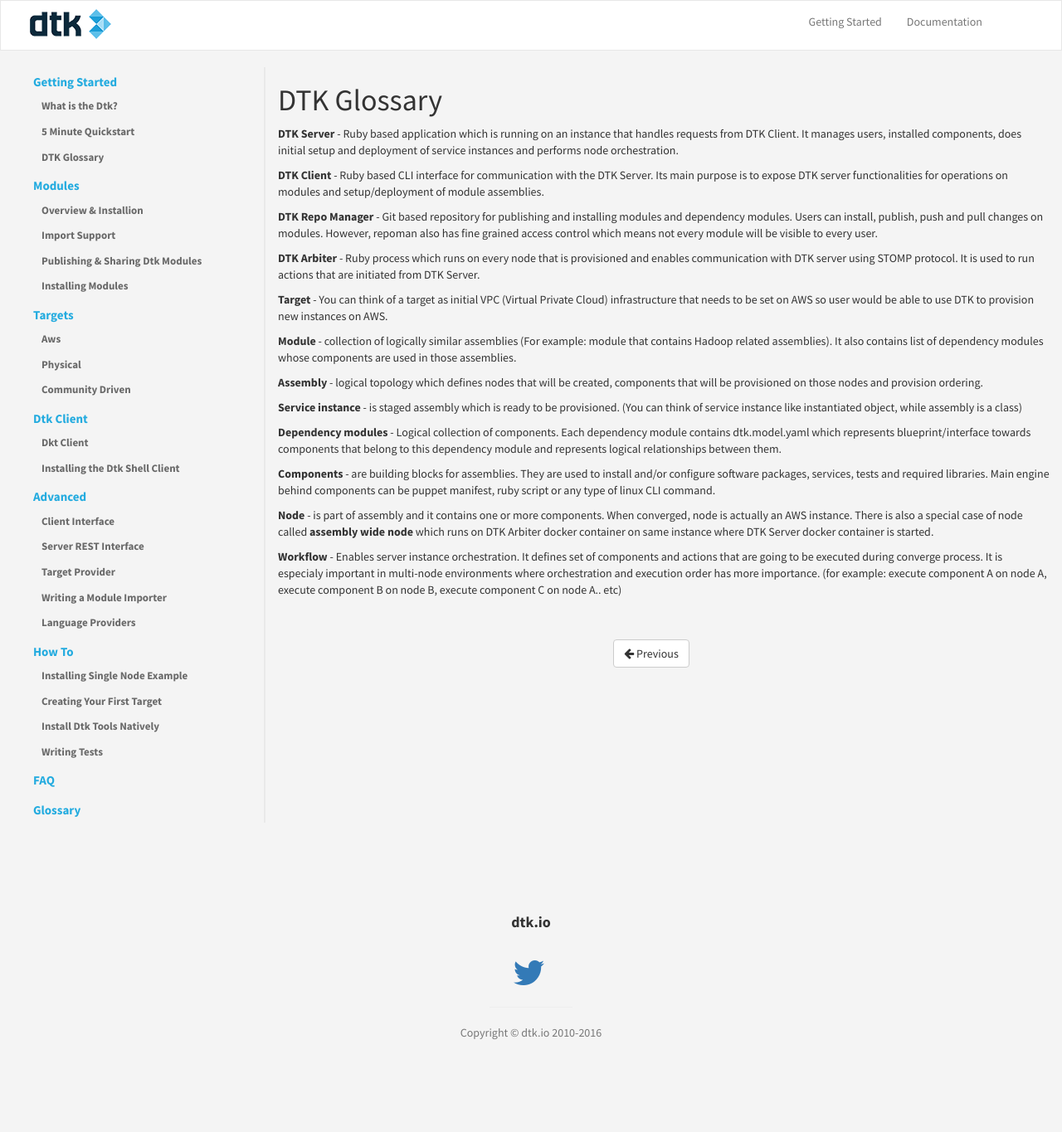
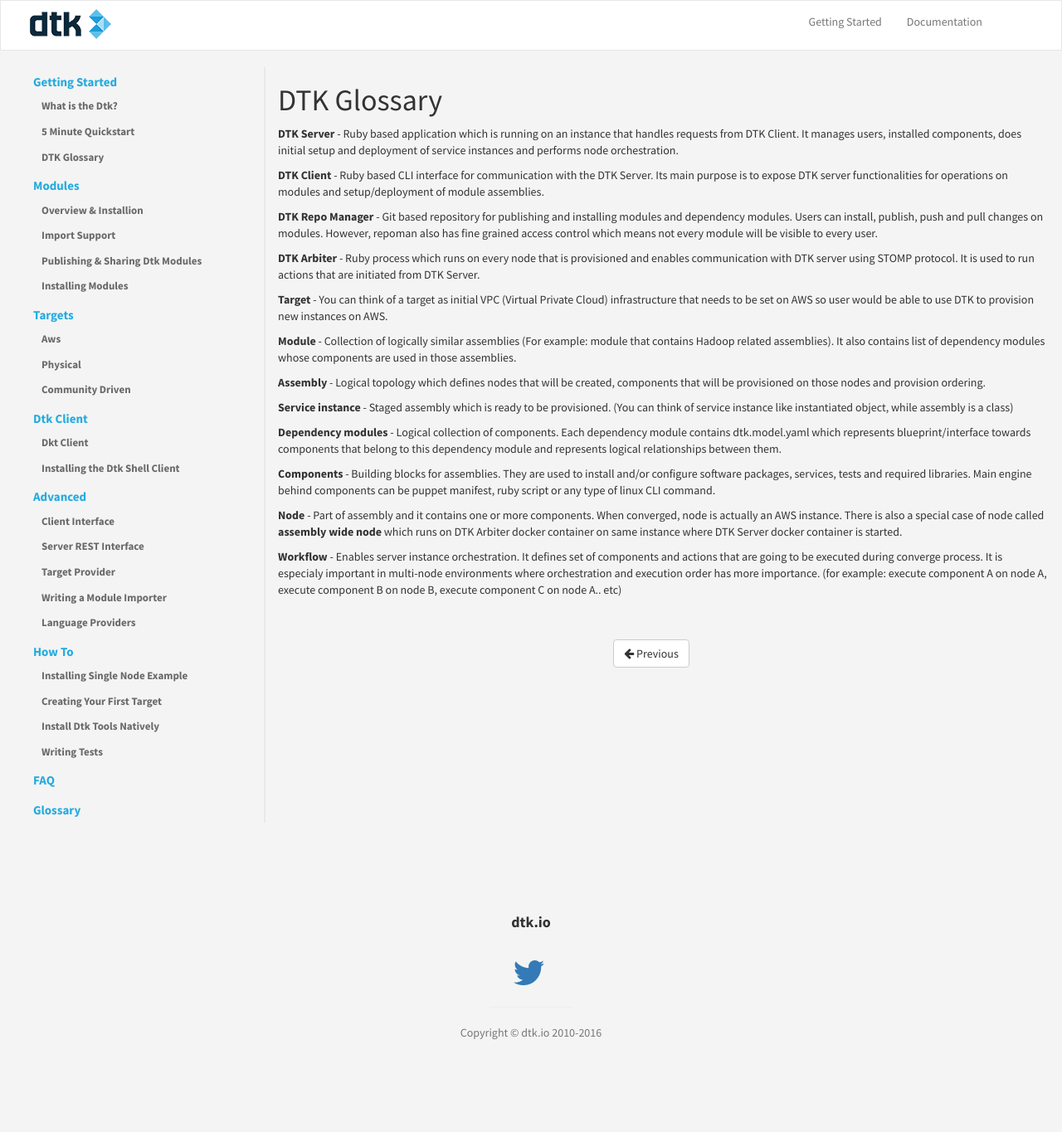
Before and after one commit to dtk/dtk-docs-v1, a Jekyll site: the page built from _getting-started/dtk-glossary.md, in a window 1280 px wide. Shown: the whole page at 83% size. Built offline with Jekyll 4.4.1, drawn with Linux system fonts in a browser that asks for light colours.

Commit message:
adding glossary

```diff
--- a/_getting-started/dtk-glossary.md
+++ b/_getting-started/dtk-glossary.md
@@ -15,16 +15,16 @@ order: 30
 
 **Target** - You can think of a target as initial VPC (Virtual Private Cloud) infrastructure that needs to be set on AWS so user would be able to use DTK to provision new instances on AWS.
 
-**Module** - collection of logically similar assemblies (For example: module that contains Hadoop related assemblies). It also contains list of dependency modules whose components are used in those assemblies.
+**Module** - Collection of logically similar assemblies (For example: module that contains Hadoop related assemblies). It also contains list of dependency modules whose components are used in those assemblies.
 
-**Assembly** - logical topology which defines nodes that will be created, components that will be provisioned on those nodes and provision ordering.
+**Assembly** - Logical topology which defines nodes that will be created, components that will be provisioned on those nodes and provision ordering.
 
-**Service instance** - is staged assembly which is ready to be provisioned. (You can think of service instance like instantiated object, while assembly is a class)
+**Service instance** - Staged assembly which is ready to be provisioned. (You can think of service instance like instantiated object, while assembly is a class)
 
 **Dependency modules** - Logical collection of components. Each dependency module contains dtk.model.yaml which represents blueprint/interface towards components that belong to this dependency module and represents logical relationships between them.
 
-**Components** - are building blocks for assemblies. They are used to install and/or configure software packages, services, tests and required libraries. Main engine behind components can be puppet manifest, ruby script or any type of linux CLI command.
+**Components** - Building blocks for assemblies. They are used to install and/or configure software packages, services, tests and required libraries. Main engine behind components can be puppet manifest, ruby script or any type of linux CLI command.
 
-**Node** - is part of assembly and it contains one or more components. When converged, node is actually an AWS instance. There is also a special case of node called **assembly wide node** which runs on DTK Arbiter docker container on same instance where DTK Server docker container is started.
+**Node** - Part of assembly and it contains one or more components. When converged, node is actually an AWS instance. There is also a special case of node called **assembly wide node** which runs on DTK Arbiter docker container on same instance where DTK Server docker container is started.
 
 **Workflow** - Enables server instance orchestration. It defines set of components and actions that are going to be executed during converge process. It is especialy important in multi-node environments where orchestration and execution order has more importance. (for example: execute component A on node A, execute component B on node B, execute component C on node A.. etc)
```
